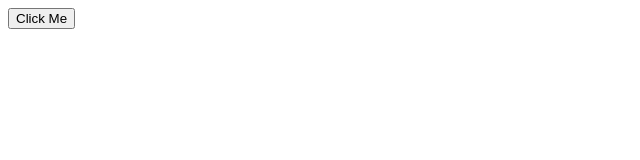
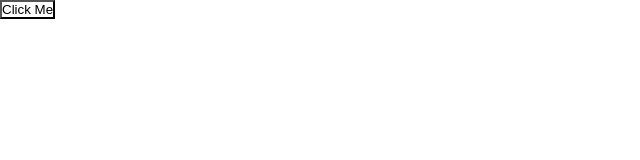
Before and after one commit to Hsynsnkul/firstProject, a plain HTML site: page index.html in a window 1280 px wide. Shown: the whole page, without its empty margins (0-640 px from the left). Drawn offline with Linux system fonts and the light colour scheme.

Commit message:
background-color

```diff
--- a/index.html
+++ b/index.html
@@ -7,6 +7,6 @@
     <title>Document</title>
   </head>
   <body>
-    <button>Click Me</button>
+    <button class="click">Click Me</button>
   </body>
 </html>
--- a/style.css
+++ b/style.css
@@ -0,0 +1,8 @@
+* {
+  margin: 0px;
+  padding: 0px;
+  box-sizing: border-box;
+}
+.click {
+  background-color: white;
+}
```
